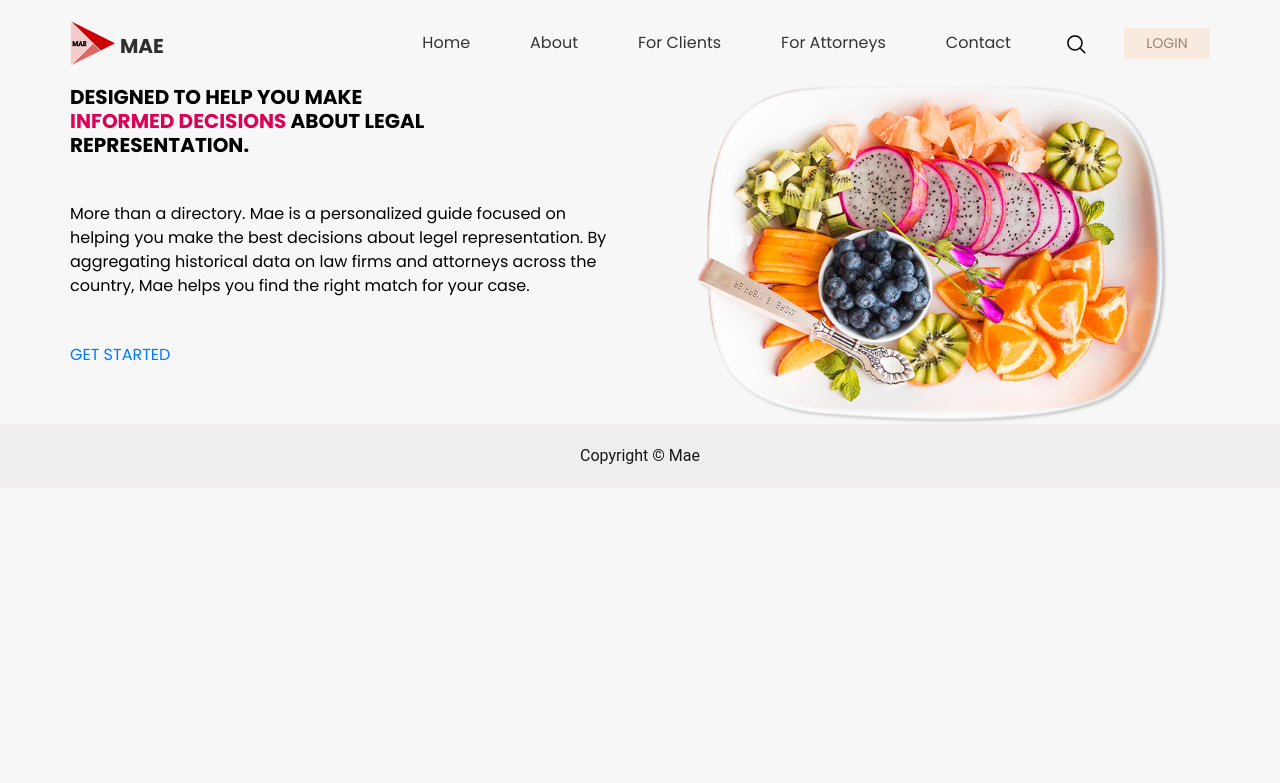
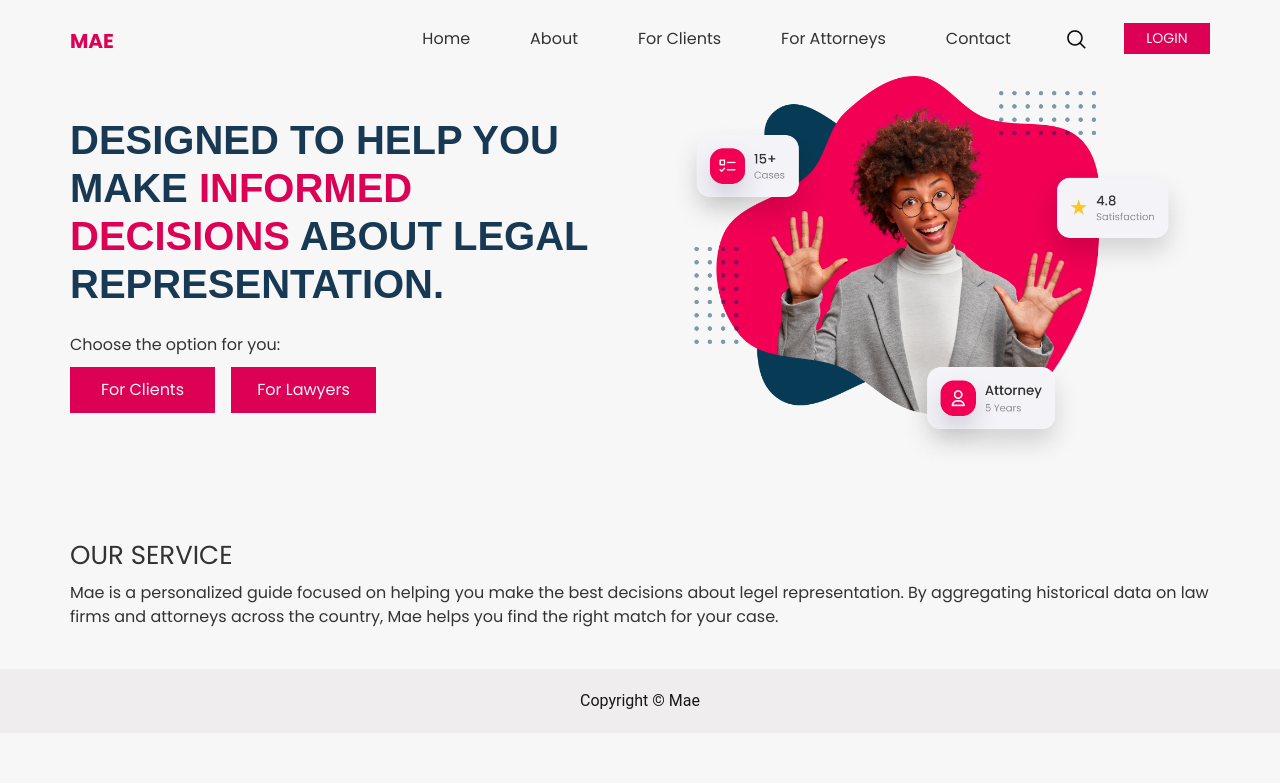
Before and after one commit to kaitlynhazzard/Mae, a Django app: page / in a window 1280 px wide. Shown: the top 783 px of the page. Run offline with Django 4.2, Linux system fonts and the light colour scheme; some libraries are stand-ins or nearby versions.

Commit message:
begin homepage frontend

```diff
--- a/Mae/static/css/style.css
+++ b/Mae/static/css/style.css
@@ -11,6 +11,19 @@ body {
   font-family: 'Poppins', sans-serif;
   color: #000000;
   background-color: var(--white);
+}
+
+h2 {
+  font-weight: 300;
+  font-size: 26px;
+  width: 95%;
+  margin: 70px 0px 0px 0px;
+  color: var(--dark_gray);
+}
+
+p {
+  margin: 10px 0px 40px 0px;
+  color: var(--dark_gray)
 }
 
 .layout_padding {
@@ -102,7 +115,7 @@ body {
 
 .custom_nav-container.navbar-expand-lg .navbar-nav .nav-link {
   padding: 10px 30px;
-  color: #343434;
+  color: var(--dark_gray);
   text-align: center
 }
 
@@ -130,7 +143,7 @@ a:focus {
   text-transform: uppercase;
   font-weight: bold;
   font-size: 24px;
-  color: #fafcfd;
+  color: var(--pink);
 }
 
 .custom_nav-container .nav_search-btn {
@@ -158,7 +171,7 @@ a:focus {
 .navbar-brand span {
   font-size: 20px;
   font-weight: 700;
-  color: #2e2e2d;
+  color: var(--pink);
   margin-top: 5px;
 }
 
@@ -179,8 +192,8 @@ a:focus {
 .quote_btn-container a {
   display: inline-block;
   padding: 5px 15px;
-  background-color: #F9EADF;
-  color: #9D8171;
+  background-color: var(--pink);
+  color: var(--white);
   font-size: 14px;
   text-transform: uppercase;
 }
@@ -202,7 +215,7 @@ a:focus {
 }
 
 .slider_img-box {
-  width: 85%;
+  width: 95%;
   margin: 0 auto;
 }
 
@@ -221,13 +234,26 @@ a:focus {
 .slider_item-container .slider_item-detail {}
 
 .slider_item-detail h1 {
+  font-family: 'BebasNeueRegular', sans-serif;
   font-weight: 600;
-  font-size: 20px;
+  font-size: 40px;
   width: 95%;
+  margin: 40px 0px 25px 0px;
+  color: var(--navy);
+}
+
+.slider_item-detail h2 {
+  font-family: 'BebasNeueRegular', sans-serif;
+  font-weight: 300;
+  font-size: 26px;
+  width: 95%;
+  margin: 45px 0px 0px 0px;
+  color: var(--dark_gray);
 }
 
 .slider_item-detail p {
-  margin: 45px 0;
+  margin: 10px 0;
+  color: var(--dark_gray)
 }
 
 .slider_call-btn {
@@ -293,7 +319,7 @@ a:focus {
 }
 
 .service_section .card .card-title {
-  color: #F9EADF;
+  color: var(--pink);
 
 }
 
@@ -316,7 +342,7 @@ a:focus {
 }
 
 .service_section .card:hover::after {
-  background-color: #F9EADF;
+  background-color: var(--pink);
 }
 
 /* end service section */
--- a/Mae/templates/base.html
+++ b/Mae/templates/base.html
@@ -41,7 +41,7 @@
       <div class="container">
         <nav class="navbar navbar-expand-lg custom_nav-container pt-3">
           <a class="navbar-brand" href="/">
-            <img src="{% static 'images/MaeLogo.png' %}" alt="" /><span>
+            <!--<img src="{% static 'images/MaeLogo.png' %}" alt="" />--><span>
               Mae
             </span>
           </a>
--- a/Mae/templates/website/home.html
+++ b/Mae/templates/website/home.html
@@ -12,20 +12,19 @@
         <div class="slider_item-detail">
           <div>
             <h1>
-              DESIGNED TO HELP YOU MAKE <br />
-              <span style="color: #DC0155"> INFORMED DECISIONS</span> ABOUT LEGAL  <br />
+              DESIGNED TO HELP YOU MAKE
+              <span style="color: #DC0155"> INFORMED DECISIONS</span> ABOUT LEGAL
               REPRESENTATION.
             </h1>
             <p>
-              More than a directory.
-
-              Mae is a personalized guide focused on helping you make the best decisions about
-              legel representation. By aggregating historical data on law firms and attorneys
-              across the country, Mae helps you find the right match for your case.
+              Choose the option for you:
             </p>
             <div class="d-flex">
-              <a href="" class="text-uppercase custom_orange-btn mr-3">
-                Get Started
+              <a href="/for-clients" class="custom_pink-btn mr-3">
+                For Clients
+              </a>
+              <a href="/for-attorneys" class="custom_pink-btn mr-3">
+                For Lawyers
               </a>
             </div>
           </div>
@@ -34,11 +33,22 @@
       <div class="col-md-6">
         <div class="slider_img-box">
           <div>
-            <img src="{% static 'images/slide-img.png' %}" alt="" class="" />
+            <img src="{% static 'images/woman_homepage.png' %}" alt="" class="" />
           </div>
         </div>
       </div>
     </div>
+  </div>
+
+  <div class="container">
+    <h2>
+      OUR SERVICE
+    </h2>
+    <p>
+      Mae is a personalized guide focused on helping you make the best decisions about
+      legel representation. By aggregating historical data on law firms and attorneys
+      across the country, Mae helps you find the right match for your case.
+    </p>
   </div>
 
   <!-- service section -->
```
Also changed, not shown: Mae/static/images/woman_homepage.png (added).
